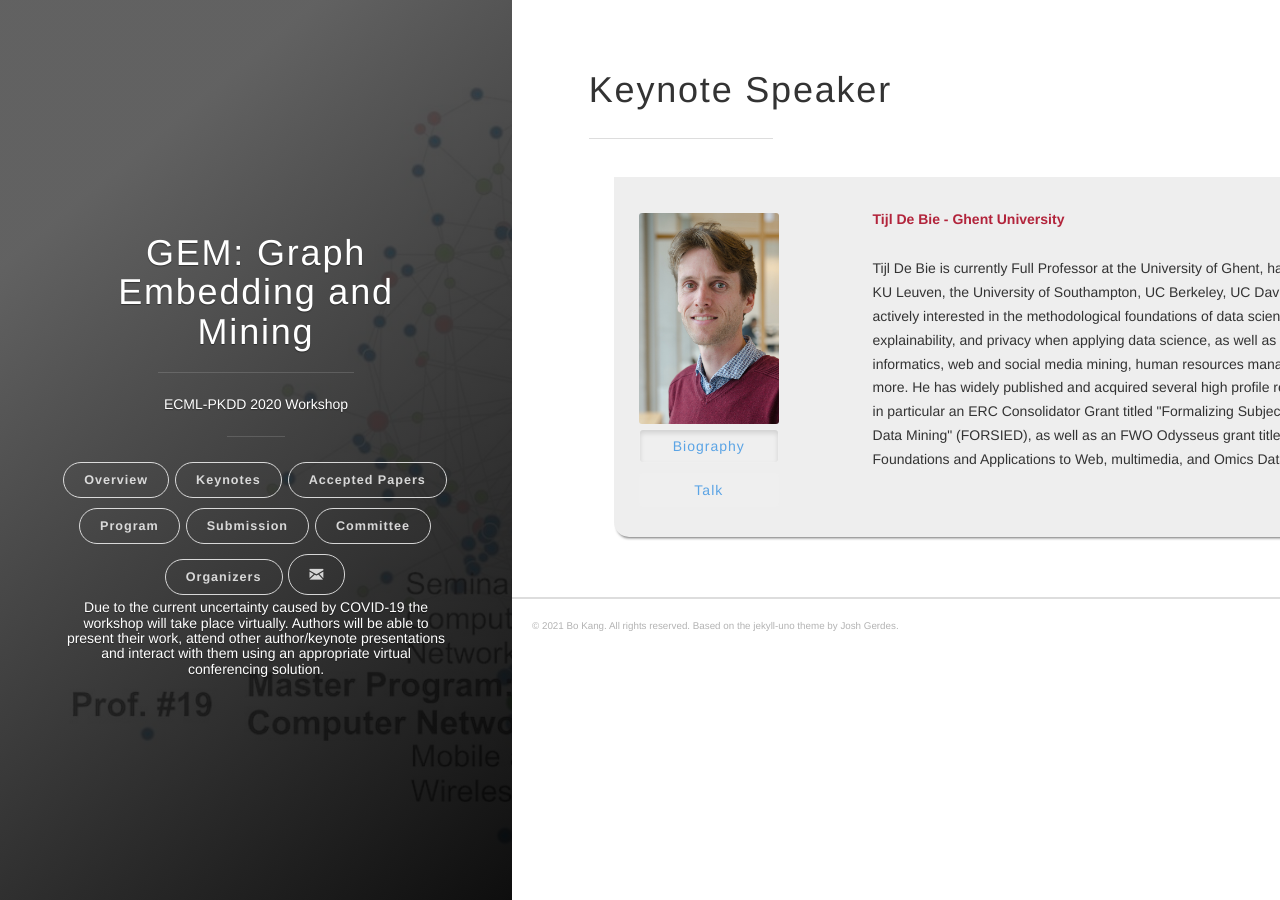
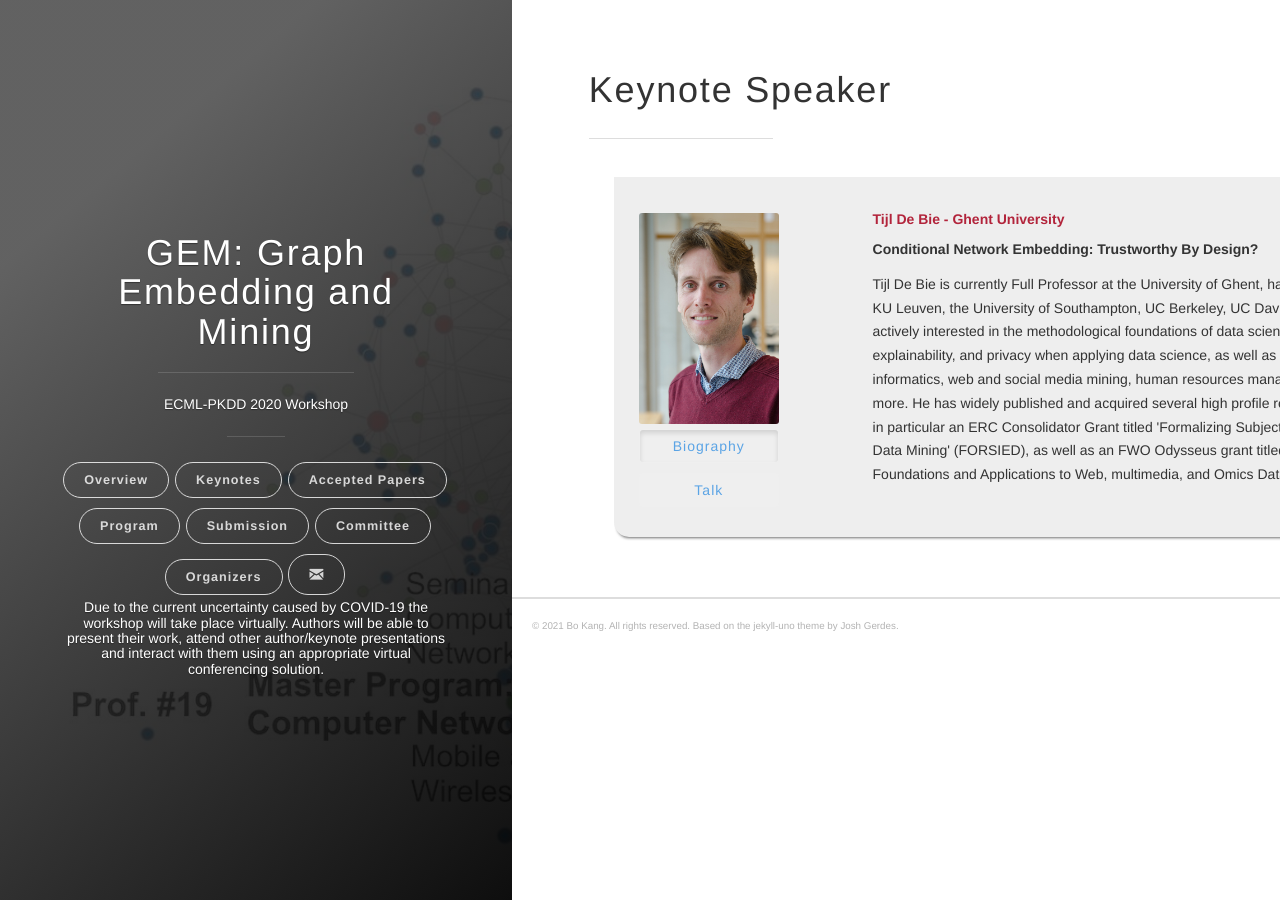
Before and after one commit to gem-ecmlpkdd/gem-ecmlpkdd.github.io, a Jekyll site: the page built from pages/keynotes.md, in a window 1280 px wide. Built offline with Jekyll 4.4.1, drawn with Linux system fonts in a browser that asks for light colours; nearby versions of some CDN libraries.

Commit message:
Edit the keynote.

```diff
--- a/_data/keynotes.yml
+++ b/_data/keynotes.yml
@@ -5,6 +5,6 @@ speakers:
     institution: Ghent University
     image: TijlDeBie.jpg
     homepage: http://www.tijldebie.net
-    bio: Tijl De Bie is currently Full Professor at the University of Ghent, having previously been affiliated to the KU Leuven, the University of Southampton, UC Berkeley, UC Davis, and Bristol University. He is most actively interested in the methodological foundations of data science, approaches for ensuring fairness, explainability, and privacy when applying data science, as well as in its applications in music informatics, web and social media mining, human resources management, computational biology, and more. He has widely published and acquired several high profile research grants in these areas, most in particular an ERC Consolidator Grant titled "Formalizing Subjective Interestingness in Exploratory Data Mining" (FORSIED), as well as an FWO Odysseus grant titled "Exploring Data&#58; Theoretical Foundations and Applications to Web, multimedia, and Omics Data".
-    talktitle:
-    talk:
+    bio: "Tijl De Bie is currently Full Professor at the University of Ghent, having previously been affiliated to the KU Leuven, the University of Southampton, UC Berkeley, UC Davis, and Bristol University. He is most actively interested in the methodological foundations of data science, approaches for ensuring fairness, explainability, and privacy when applying data science, as well as in its applications in music informatics, web and social media mining, human resources management, computational biology, and more. He has widely published and acquired several high profile research grants in these areas, most in particular an ERC Consolidator Grant titled 'Formalizing Subjective Interestingness in Exploratory Data Mining' (FORSIED), as well as an FWO Odysseus grant titled 'Exploring Data&#58; Theoretical Foundations and Applications to Web, multimedia, and Omics Data'."
+    talktitle: "Conditional Network Embedding: Trustworthy By Design?"
+    talk: http://slideslive.com/38933095
```
